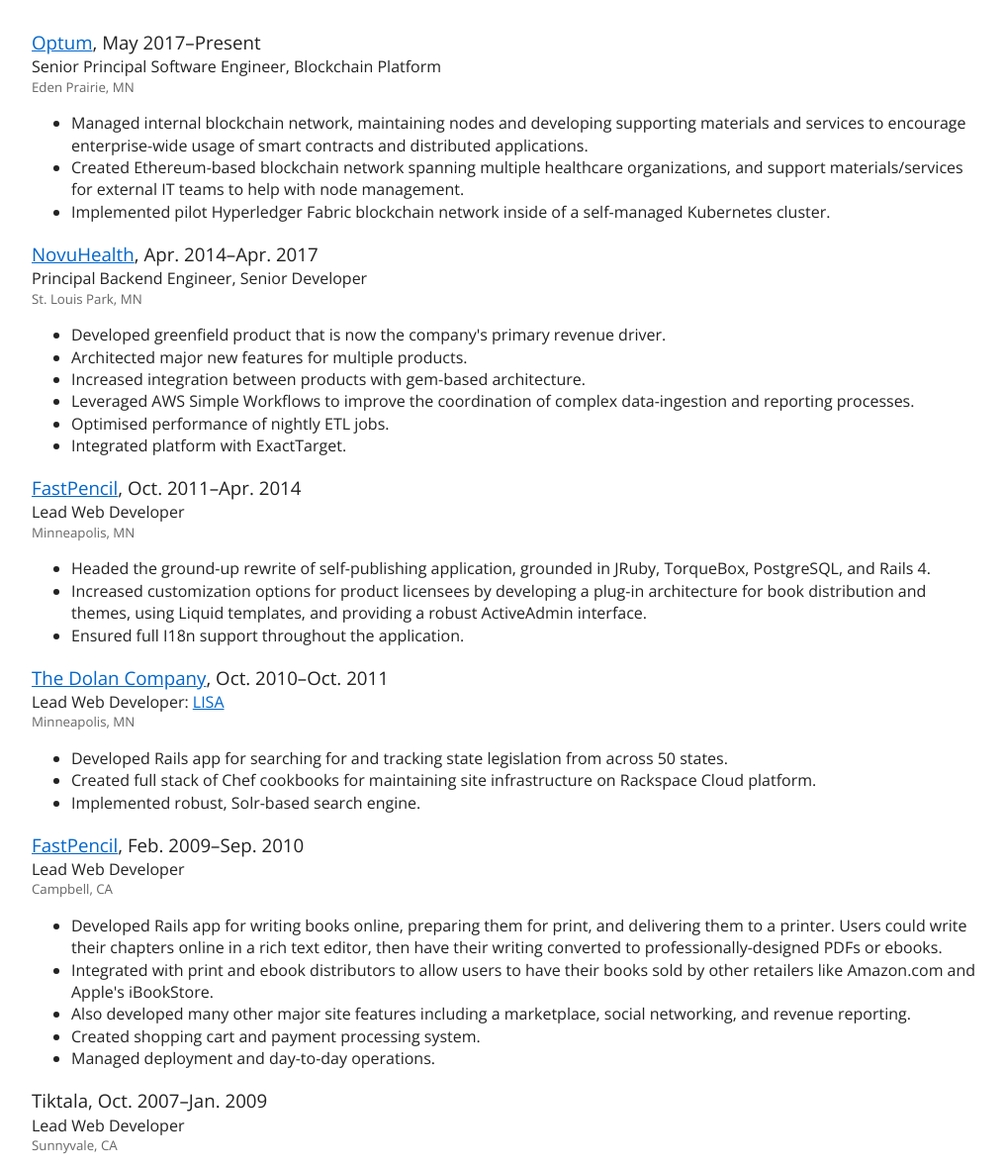
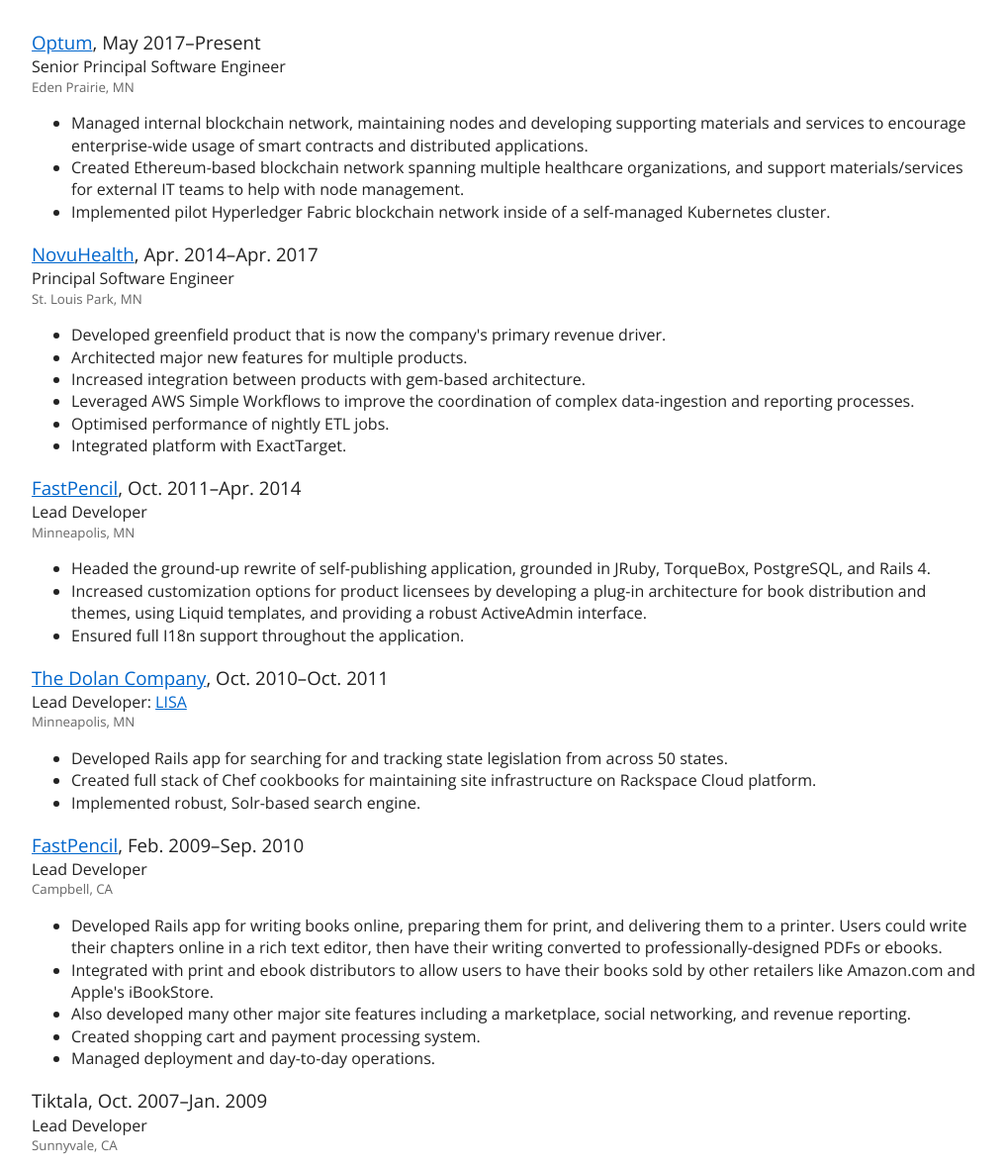
Before and after one commit to jmcnevin/jmcnevin.github.io, a plain HTML site: page resume/index.html in a window 1280 px wide. Shown: the part 570-1750 px from the top of the page at 99% size, without its empty margins (128-1144 px from the left). Drawn offline with nearby package versions, Linux system fonts and the light colour scheme.

Commit message:
Update index.html

```diff
--- a/resume/index.html
+++ b/resume/index.html
@@ -45,7 +45,7 @@
             <a href="http://www.optum.com" rel="noreferrer noopener">Optum</a>,
             May 2017–Present
           </h3>
-          <h4>Senior Principal Software Engineer, Blockchain Platform</h4>
+          <h4>Senior Principal Software Engineer</h4>
           <h5>Eden Prairie, MN</h5>
           <ul>
             <li>
@@ -70,7 +70,7 @@
             <a href="http://www.novu.com" rel="noreferrer noopener">NovuHealth</a>,
             Apr. 2014–Apr. 2017
           </h3>
-          <h4>Principal Backend Engineer, Senior Developer</h4>
+          <h4>Principal Software Engineer</h4>
           <h5>St. Louis Park, MN</h5>
           <ul>
             <li>
@@ -96,7 +96,7 @@
               >FastPencil</a
             >, Oct. 2011–Apr. 2014
           </h3>
-          <h4>Lead Web Developer</h4>
+          <h4>Lead Developer</h4>
           <h5>Minneapolis, MN</h5>
           <ul>
             <li>
@@ -119,7 +119,7 @@
             >, Oct. 2010–Oct. 2011
           </h3>
           <h4>
-            Lead Web Developer:
+            Lead Developer:
             <a href="http://www.lisausa.net" rel="noreferrer noopener">LISA</a>
           </h4>
           <h5>Minneapolis, MN</h5>
@@ -141,7 +141,7 @@
               >FastPencil</a
             >, Feb. 2009–Sep. 2010
           </h3>
-          <h4>Lead Web Developer</h4>
+          <h4>Lead Developer</h4>
           <h5>Campbell, CA</h5>
           <ul>
             <li>
@@ -165,7 +165,7 @@
         </div>
         <div class="job">
           <h3>Tiktala, Oct. 2007–Jan. 2009</h3>
-          <h4>Lead Web Developer</h4>
+          <h4>Lead Developer</h4>
           <h5>Sunnyvale, CA</h5>
           <ul>
             <li>
```
